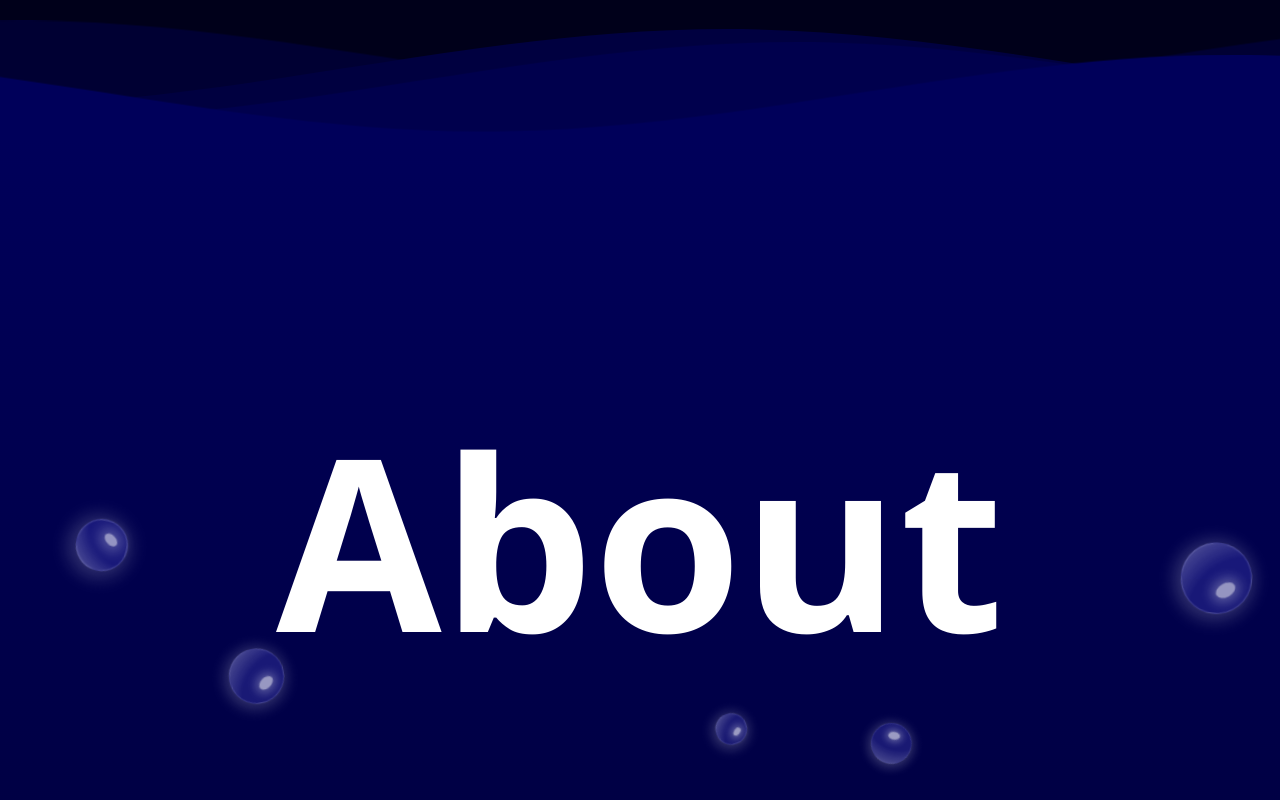
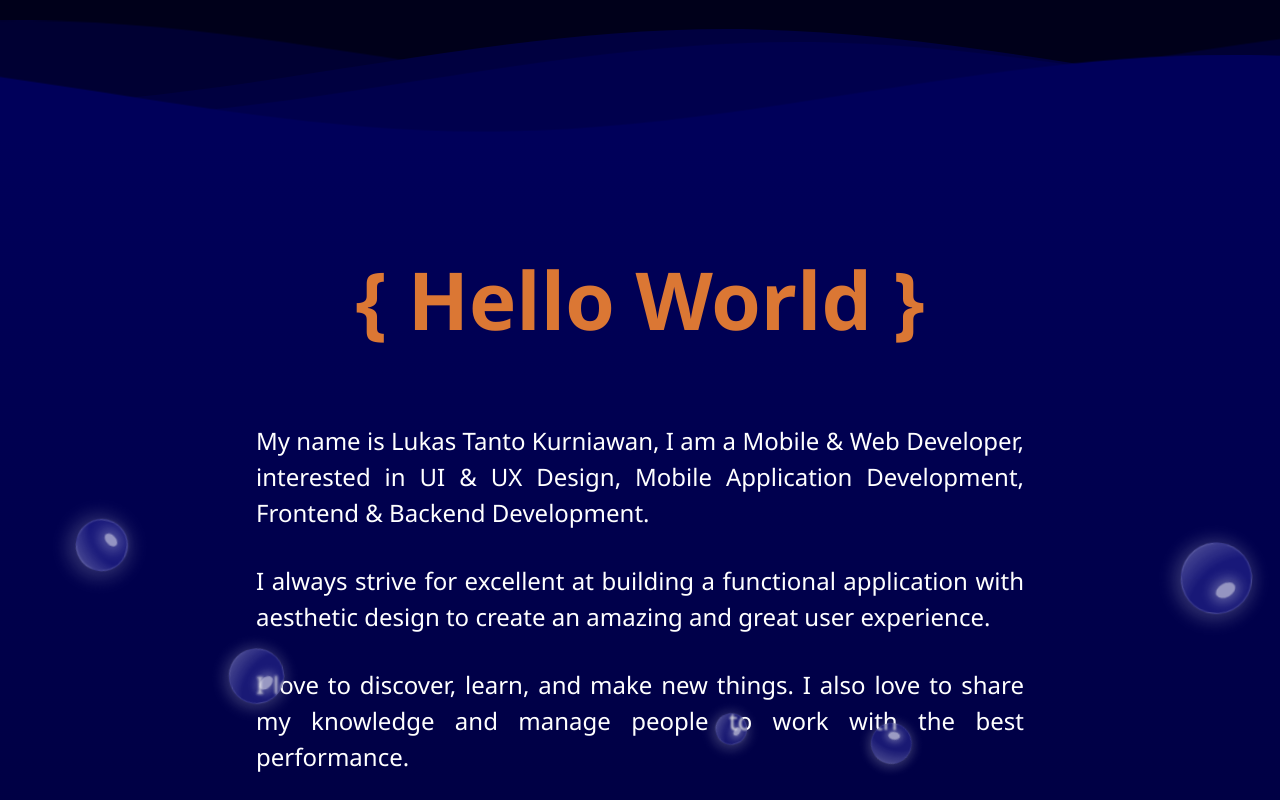
Before and after one commit to lukast2410/My-Portofolio, a Next.js app: page / in a window 1280 px wide. Shown: the part 660-1460 px from the top of the page. Built offline with nearby package versions, Linux system fonts and the light colour scheme.

Commit message:
Add About Text

```diff
--- a/src/components/about/AboutSection.tsx
+++ b/src/components/about/AboutSection.tsx
@@ -1,9 +1,14 @@
 import styles from '../../../styles/pages/About.module.scss'
+import AOS from 'aos'
+import { useEffect } from 'react'
 
 export default function AboutSection() {
+  useEffect(() => {
+    AOS.init()
+  }, [])
+
 	return (
-    <section className={styles.aboutSection} id="about">
-      <h1>About</h1>
+		<section className={styles.aboutSection} id='about'>
 			<div className={styles.bubbles}>
 				<div className={styles.bubble}></div>
 				<div className={styles.bubble}></div>
@@ -14,6 +19,26 @@ export default function AboutSection() {
 				<div className={styles.bubble}></div>
 				<div className={styles.bubble}></div>
 			</div>
+
+			<div className={styles.container}>
+				<h1
+					data-aos='fade-up'
+					data-aos-easing='ease-in-sine'
+					data-aos-duration='1000'
+				>{`{ Hello World }`}</h1>
+				<p>
+					My name is <span>Lukas Tanto Kurniawan</span>, I am a Mobile & Web Developer, interested in UI & UX
+					Design, Mobile Application Development, Frontend & Backend Development.
+				</p>
+				<p>
+					I always strive for excellent at building a functional application with aesthetic design to create
+					an amazing and great user experience.
+				</p>
+				<p>
+					I love to discover, learn, and make new things. I also love to share my knowledge and manage people
+					to work with the best performance.
+				</p>
+			</div>
 		</section>
 	)
-};
+}
--- a/src/components/hero/HeroSection.tsx
+++ b/src/components/hero/HeroSection.tsx
@@ -9,7 +9,6 @@ import { useEffect, useState } from 'react'
 export default function HeroSection() {
 	const [offsetY, setOffsetY] = useState(0)
 	const handleScoll = () => setOffsetY(window.scrollY)
-	console.log(offsetY)
 
 	useEffect(() => {
 		window.addEventListener('scroll', handleScoll)
--- a/styles/pages/About.module.scss
+++ b/styles/pages/About.module.scss
@@ -9,9 +9,25 @@
   display: flex;
   align-items: center;
   justify-content: center;
+}
+
+.container{
+  height: 75%;
+  width: 90%;
+  max-width: 768px;
+  text-align: center;
 
   h1{
-    font-size: 15rem;
+    font-size: 5rem;
+    color: $orange300;
+    margin-bottom: 4rem;
+  }
+
+  p{
+    font-size: 1.5rem;
+    font-weight: 500;
+    text-align: justify;
+    margin: 2rem 0;
   }
 }
 
```
Lines whose indentation alone changed are shown as unchanged.
